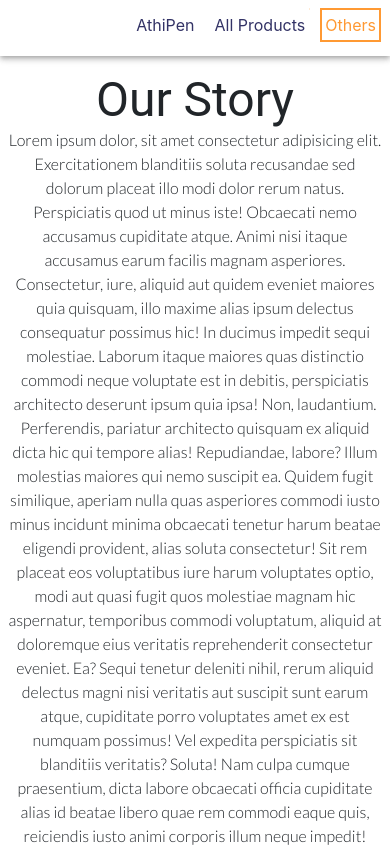
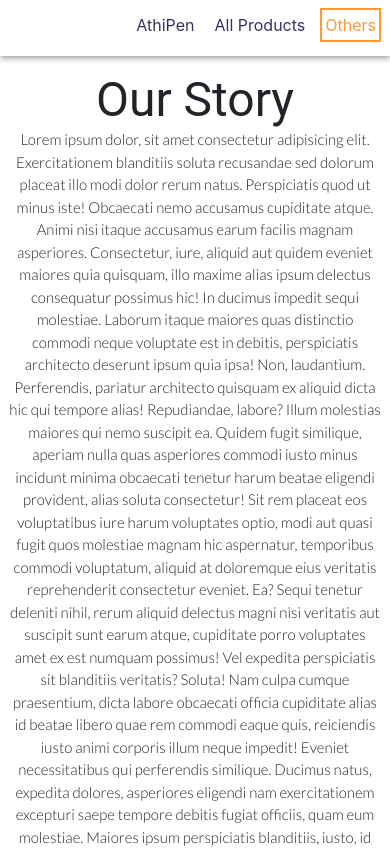
Before and after one commit to Athiiii/AthiPenPage, a React (Create React App) app: page /OurStory in a window 390 px wide. Shown: the top 848 px of the page. Built offline with nearby package versions, Linux system fonts and the light colour scheme; what @fortawesome/fontawesome would draw is missing.

Commit message:
proper text style in "our story"

```diff
--- a/src/style/elements/_ourStory.scss
+++ b/src/style/elements/_ourStory.scss
@@ -1,7 +1,46 @@
 .ourStory {
     padding: 0 0.5rem;
 
-    & > h3, & > h4 {
+    @media only screen and (min-width: 1201px) {
+        & {
+            padding: 0 7rem !important;
+        }
+    }
+
+    @media only screen and (max-width: 1200px) {
+        & {
+            padding: 0 6rem !important;
+        }
+    }
+
+    @media only screen and (max-width: 1000px) {
+        & {
+            padding: 0 4rem !important;
+        }
+    }
+
+    @media only screen and (max-width: 800px) {
+        & {
+            padding: 0 2rem !important;
+        }
+    }
+
+    @media only screen and (max-width: 600px) {
+        & {
+            padding: 0 1rem !important;
+            font-size: 16px !important;
+        }
+    }
+
+    @media only screen and (max-width: 500px) {
+        & {
+            padding: 0 0.5rem !important;
+            font-size: 15px !important;
+        }
+    }
+
+    & > h3,
+    & > h4 {
         display: flex;
         flex-direction: column;
         text-align: center;
@@ -9,7 +48,7 @@
     }
 
     &_text {
-        font-family: 'Lato';
+        font-family: "Lato";
         margin-bottom: 2rem;
         text-align: center;
         font-weight: lighter;
```
